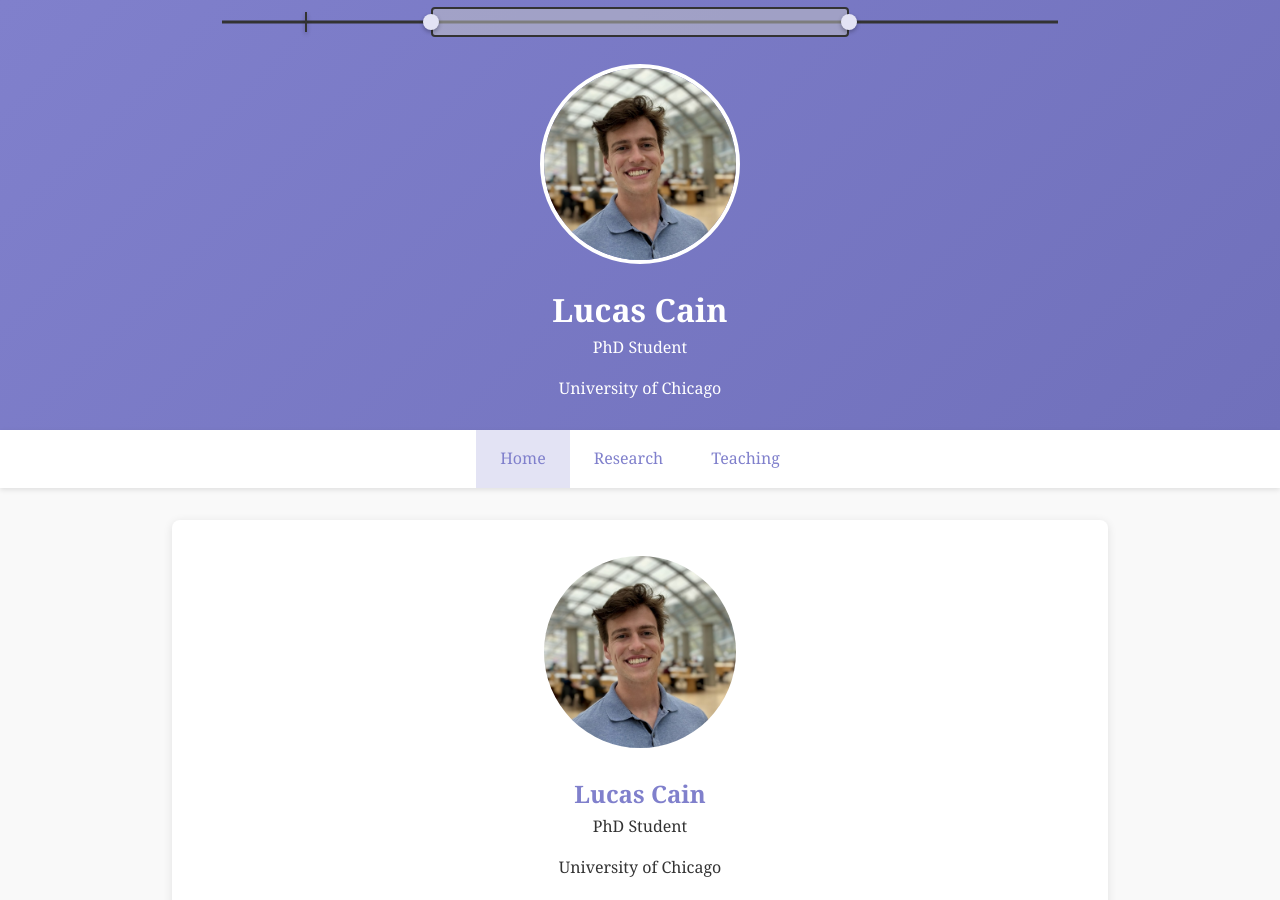
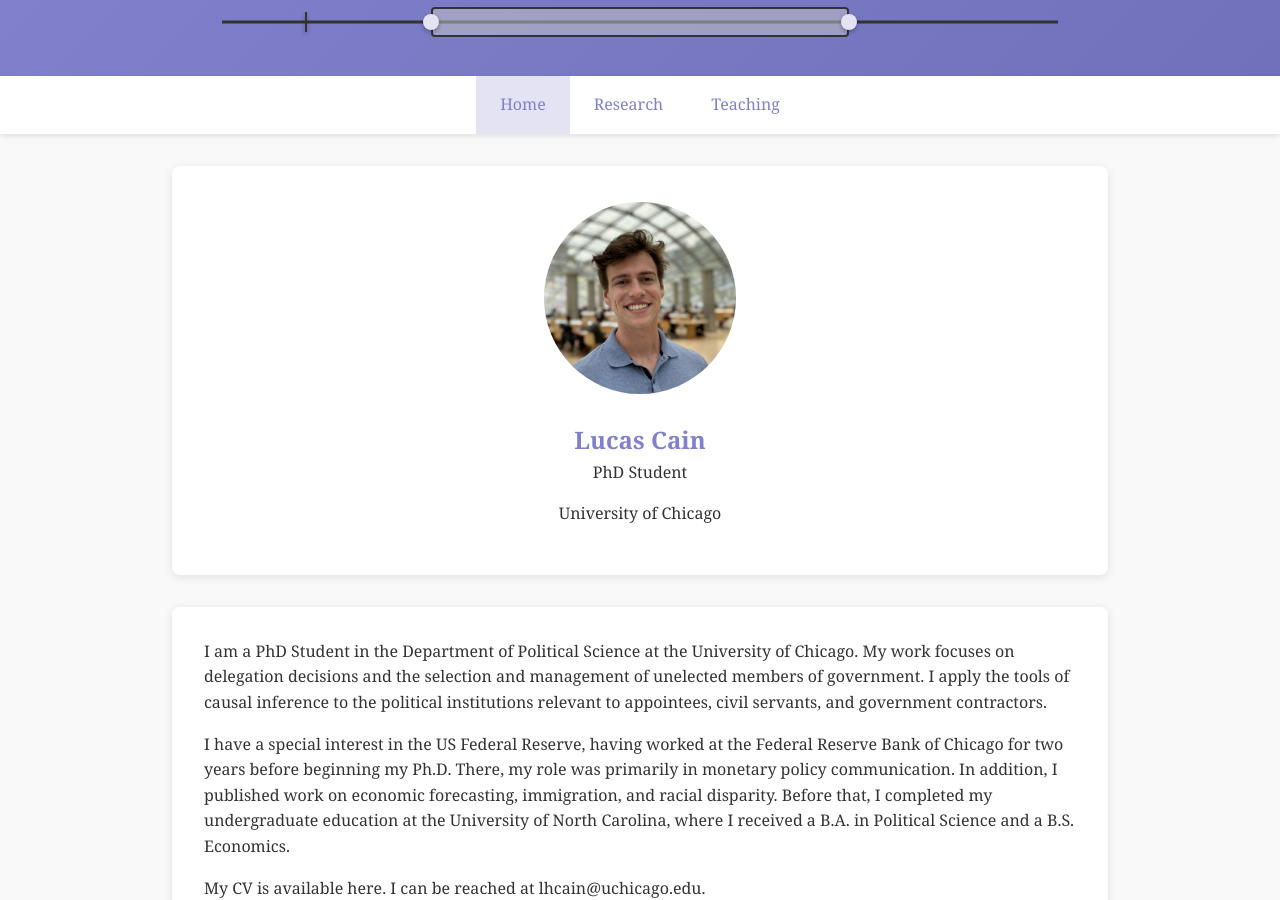
Before and after one commit to L-Cain/L-Cain.github.io, a Jekyll site: the page built from index.md, in a window 1280 px wide and 900 px high. Built offline with Jekyll 4.4.1, drawn with Linux system fonts in a browser that asks for light colours.

Commit message:
Update default.html

```diff
--- a/_layouts/default.html
+++ b/_layouts/default.html
@@ -242,15 +242,6 @@
                     <div class="gridlock-region" id="gridlock-region"></div>
                 </div>
             </div>
-
-            {% if page.url == "/" %}
-        <div style="text-align: center; margin-top: 1rem;">
-            <img src="/profile.jpeg" alt="Profile Photo" class="profile-img">
-            <h1 style="margin-top: 0.75rem;">Lucas Cain</h1>
-            <p>PhD Student</p>
-            <p>University of Chicago</p>
-        </div>
-        {% endif %}
    </header>
 
     <nav>
```
